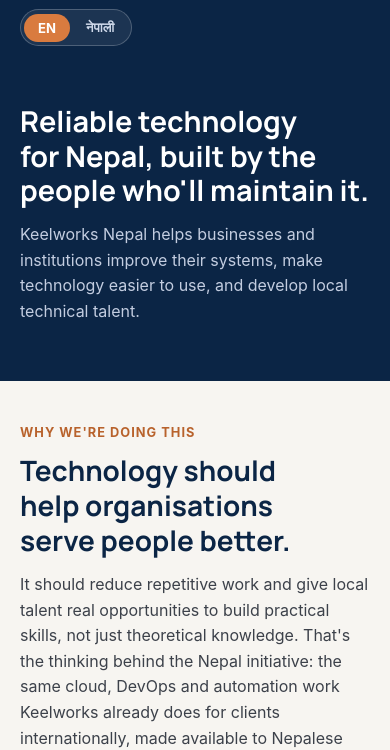
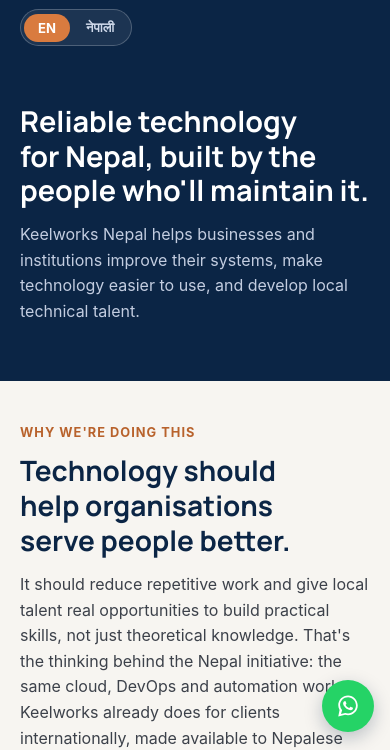
Before and after one commit to keelworkshq/keelworkshq.github.io, a plain HTML site: page nepal-digital-impact/index.html in a window 390 px wide. Shown: the part 96-846 px from the top of the page. Drawn offline with Linux system fonts and the light colour scheme.

Commit message:
Add a WhatsApp chat button on every page
A floating WhatsApp button (+91 84319 14296) now sits bottom right on every page, icon only on phones, with a prefilled opening line that mentions the Nepal page when sent from there. The contact page also gets a WhatsApp entry next to email and phone, and a WhatsApp Keelworks button. Asset version bumped to 20261115-1 so the updated stylesheet is not served stale.

```diff
--- a/assets/style.css
+++ b/assets/style.css
@@ -868,3 +868,45 @@ footer.site .wrap {
   }
 
 }
+
+/* Floating WhatsApp chat button, injected on every page by assets/whatsapp.js */
+.whatsapp-float {
+  position: fixed;
+  right: 20px;
+  bottom: 20px;
+  z-index: 900;
+  display: inline-flex;
+  align-items: center;
+  gap: 8px;
+  padding: 11px 18px 11px 14px;
+  border-radius: 999px;
+  background: #25d366;
+  color: #fff;
+  font-weight: 700;
+  font-size: 0.95rem;
+  text-decoration: none;
+  box-shadow: 0 6px 18px rgba(11, 37, 69, 0.25);
+  transition: transform 0.15s ease, box-shadow 0.15s ease;
+}
+
+.whatsapp-float:hover,
+.whatsapp-float:focus-visible {
+  transform: translateY(-2px);
+  box-shadow: 0 10px 24px rgba(11, 37, 69, 0.3);
+  color: #fff;
+}
+
+@media (max-width: 600px) {
+  .whatsapp-float {
+    right: 16px;
+    bottom: 16px;
+    padding: 13px;
+  }
+  .whatsapp-float span {
+    display: none;
+  }
+}
+
+@media print {
+  .whatsapp-float { display: none; }
+}
--- /dev/null
+++ b/assets/whatsapp.js
@@ -0,0 +1,20 @@
+(function () {
+  var NUMBER = '918431914296';
+  var onNepalPage = window.location.pathname.indexOf('/nepal-digital-impact/') === 0;
+  var message = onNepalPage
+    ? "Hello Keelworks, I found you through your Nepal page and I'd like to talk about "
+    : "Hello Keelworks, I found you through your website and I'd like to talk about ";
+
+  var link = document.createElement('a');
+  link.className = 'whatsapp-float';
+  link.href = 'https://wa.me/' + NUMBER + '?text=' + encodeURIComponent(message);
+  link.target = '_blank';
+  link.rel = 'noopener';
+  link.setAttribute('aria-label', 'Chat with Keelworks on WhatsApp');
+  link.innerHTML =
+    '<svg viewBox="0 0 32 32" width="26" height="26" aria-hidden="true" focusable="false">' +
+    '<path fill="currentColor" d="M16.04 3C9.4 3 4 8.33 4 14.9c0 2.1.56 4.15 1.62 5.95L4 29l8.38-2.17a12.2 12.2 0 0 0 3.66.56C22.68 27.39 28 22.06 28 15.5 28 8.93 22.68 3 16.04 3zm0 22.2c-1.15 0-2.28-.2-3.36-.56l-.24-.08-4.98 1.29 1.33-4.8-.16-.25A9.86 9.86 0 0 1 6.2 14.9c0-5.37 4.42-9.73 9.84-9.73 5.42 0 9.76 4.36 9.76 10.33 0 5.37-4.34 9.7-9.76 9.7zm5.39-7.27c-.3-.15-1.75-.86-2.02-.96-.27-.1-.47-.15-.67.15-.2.3-.77.96-.94 1.16-.17.2-.35.22-.65.07-.3-.15-1.25-.46-2.38-1.46-.88-.78-1.47-1.75-1.64-2.05-.17-.3-.02-.46.13-.6.13-.13.3-.35.45-.52.15-.17.2-.3.3-.5.1-.2.05-.37-.02-.52-.08-.15-.67-1.6-.92-2.2-.24-.57-.49-.5-.67-.5h-.57c-.2 0-.52.07-.8.37-.27.3-1.04 1.01-1.04 2.47 0 1.46 1.07 2.87 1.22 3.07.15.2 2.1 3.2 5.08 4.48.71.31 1.27.49 1.7.63.71.22 1.36.19 1.88.12.57-.09 1.75-.71 2-1.4.25-.69.25-1.28.17-1.4-.07-.12-.27-.2-.57-.35z"/>' +
+    '</svg><span>WhatsApp</span>';
+
+  document.body.appendChild(link);
+})();
--- a/nepal-digital-impact/index.html
+++ b/nepal-digital-impact/index.html
@@ -20,7 +20,7 @@
 <link rel="icon" href="/favicon.ico" sizes="any">
 <link rel="icon" href="/favicon.svg" type="image/svg+xml">
 <link rel="apple-touch-icon" href="/assets/apple-touch-icon.png">
-<link rel="stylesheet" href="/assets/style.css?v=20261012-5">
+<link rel="stylesheet" href="/assets/style.css?v=20261115-1">
 </head>
 <body>
 
@@ -307,8 +307,9 @@
   </div>
 </footer>
 
-<script src="/assets/region-switch.js?v=20261012-5" defer></script>
-<script src="/assets/region-banner.js?v=20261012-5" defer></script>
-<script src="/assets/lang-toggle.js?v=20261012-5" defer></script>
+<script src="/assets/region-switch.js?v=20261115-1" defer></script>
+<script src="/assets/region-banner.js?v=20261115-1" defer></script>
+<script src="/assets/whatsapp.js?v=20261115-1" defer></script>
+<script src="/assets/lang-toggle.js?v=20261115-1" defer></script>
 </body>
 </html>
```
Also changed, not shown: about/index.html (+4 -3 lines), contact/index.html (+9 -3 lines), index.html (+4 -3 lines), services/cloudops/index.html (+4 -3 lines), services/index.html (+4 -3 lines), services/managed-it/index.html (+4 -3 lines), services/migration/index.html (+4 -3 lines), services/recruitment/index.html (+4 -3 lines), services/training/index.html (+4 -3 lines).
